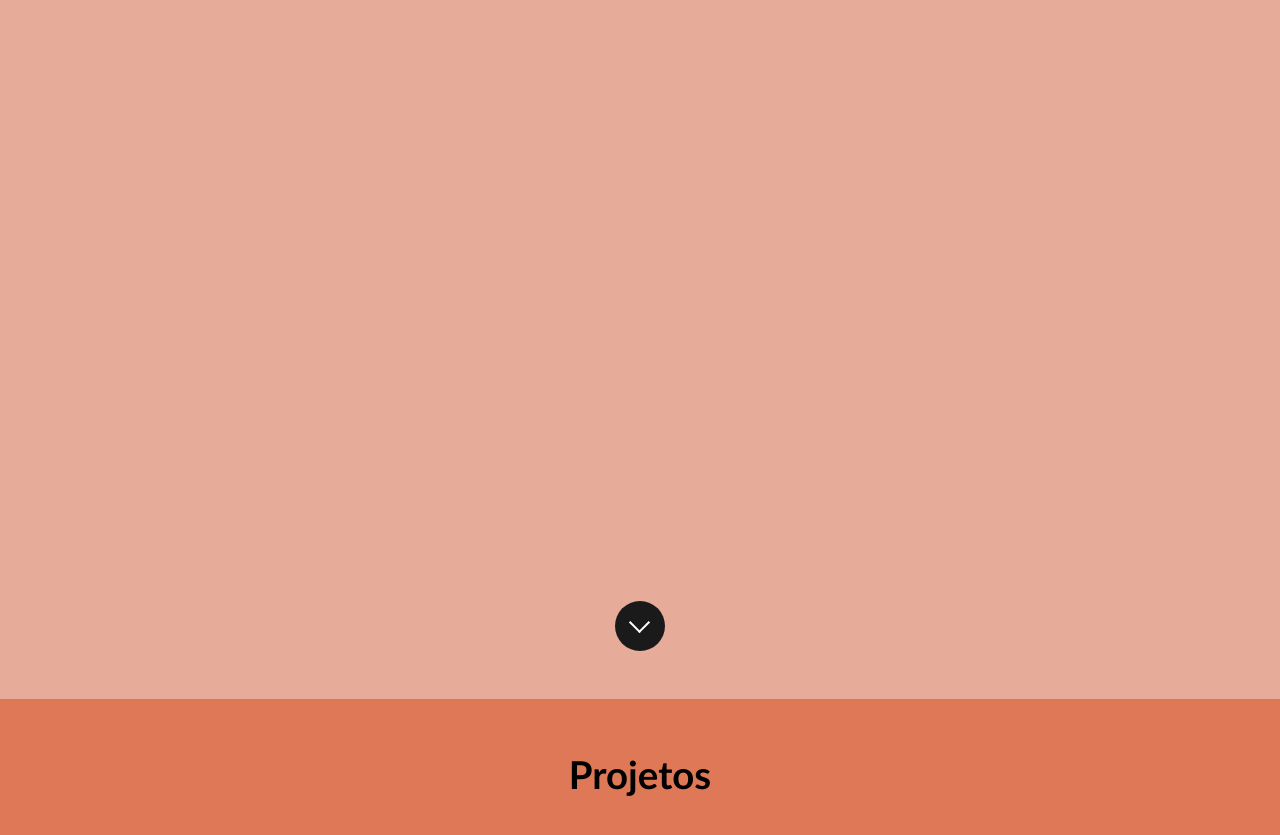
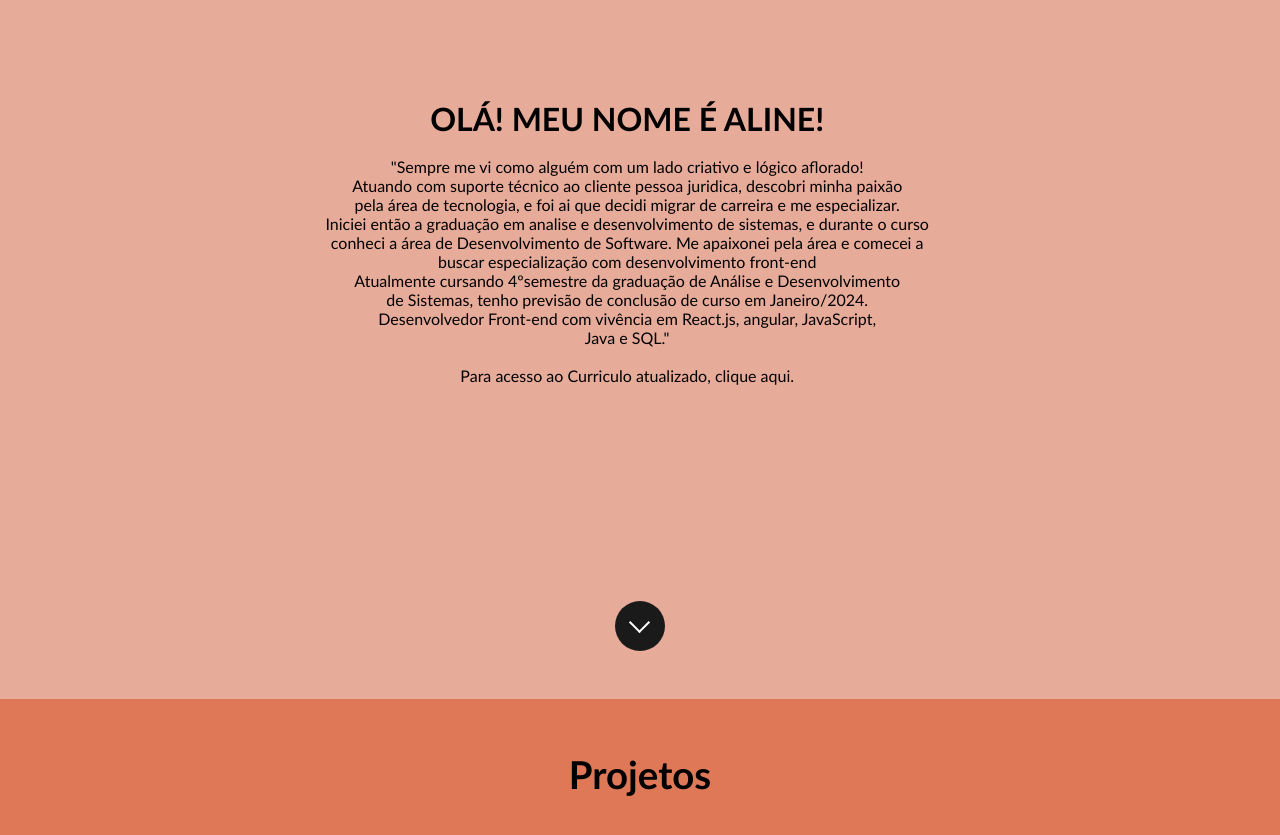
Before and after one commit to alinepatricia/alinepatricia.github.io, a plain HTML site: page index.html in a window 1280 px wide. Shown: the part 901-1736 px from the top of the page. Drawn offline with nearby package versions, Linux system fonts and the light colour scheme.

Commit message:
Atualização de dados

```diff
--- a/index.html
+++ b/index.html
@@ -60,8 +60,31 @@
     <div id="secao-02" class="secao">
       <span id="title-01-secao-02">
         <h1>Sobre Mim<a name="sobre"></a></h1>
+      </span>
 
-      </span>
+      <div id="text-01" class="descricao">
+
+        <h1> OLÁ! MEU NOME É ALINE!</h1>
+
+        <p>
+          <br>
+          "Sempre me vi como alguém com um lado criativo e lógico aflorado! <br>
+          Atuando com suporte técnico ao cliente pessoa juridica, descobri minha paixão <br>
+          pela área de tecnologia, e foi ai que decidi migrar de carreira e me especializar. <br>
+          Iniciei então a graduação em analise e desenvolvimento de sistemas, e durante o curso <br>
+          conheci a área de Desenvolvimento de Software. Me apaixonei pela área e comecei a <br>
+          buscar especialização com desenvolvimento front-end<br>
+          Atualmente cursando 4ºsemestre da graduação de Análise e Desenvolvimento <br>
+          de Sistemas, tenho previsão de conclusão de curso em Janeiro/2024.<br>
+          Desenvolvedor Front-end com vivência em React.js, angular, JavaScript, <br>
+          Java e SQL."<br>
+        </p>
+
+        <p>
+          <br>
+          Para acesso ao Curriculo atualizado, clique aqui.
+        </p>
+      </div>
 
         <span class="icone-scroll">
         <span class="scroll-next scroll"></span>
--- a/style.css
+++ b/style.css
@@ -281,3 +281,11 @@ nav{
     left:50%;
     transform: translate(-50%, -60%);
 }
+
+#text-01 {
+    font-family: Comic Sans MS, Comic Sans, cursive;
+    font-size:medium;
+    text-align: center;
+    transform: translate(-1%, 70%);
+
+}
```
